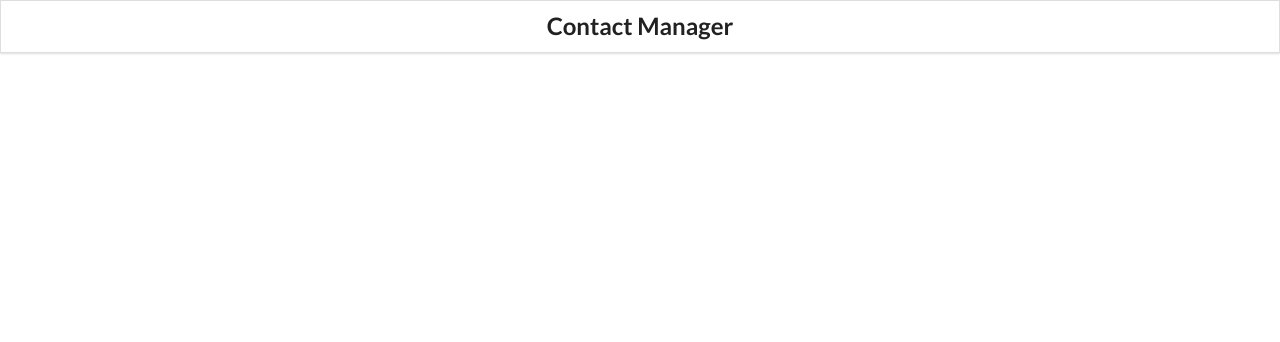
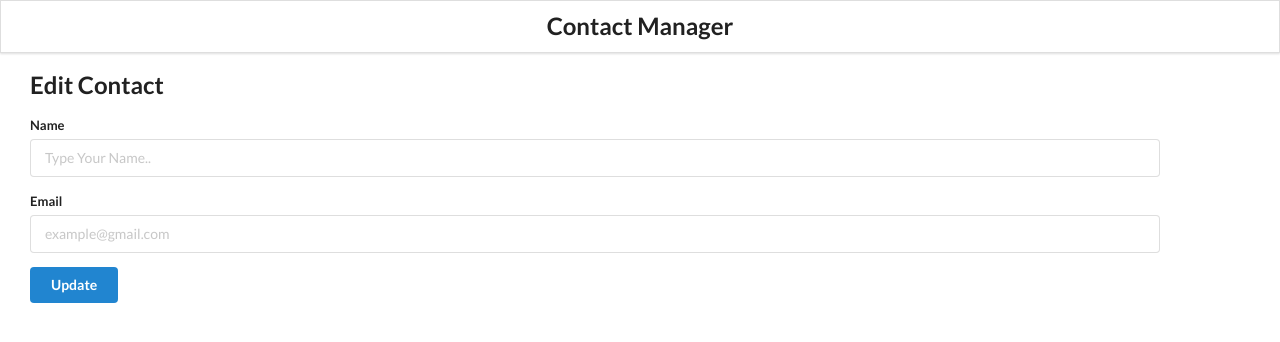
Before and after one commit to tanishnarang/Contact-app, a React (Create React App) app: page /edit in a window 1280 px wide. Before the commit this address had no page. Shown: the top 342 px of the page. Built offline with nearby package versions, Linux system fonts and the light colour scheme.

Commit message:
Editing contact in function

```diff
--- a/src/App.js
+++ b/src/App.js
@@ -5,12 +5,21 @@ import Header from "./component/Header";
 import AddContact from "./component/AddContact";
 import ContactList from "./component/ContactList";
 import ContactDetails from "./component/ContactDetails";
+import EditContact from "./component/EditContact";
 
 export default function App() {
   const LOCAL_STORAGE_KEY = "contacts";
   const [contacts, setContacts] = useState([]);
   const addContactHandler = (contact) => {
     setContacts([...contacts, { id: uuidv4(), ...contact }]);
+  };
+
+  const updateContactHandler = (updatedContact) => {
+    setContacts(
+      contacts.map((contact) =>
+        contact.id === updatedContact.id ? updatedContact : contact
+      )
+    );
   };
 
   const removeContactHandler = (id) => {
@@ -48,6 +57,13 @@ export default function App() {
             path="/add"
             element={<AddContact addContactHandler={addContactHandler} />}
           />
+
+          <Route
+            path="/edit"
+            element={
+              <EditContact updateContactHandler={updateContactHandler} />
+            }
+          />
           <Route path="/contact/:id" Component={ContactDetails} />
         </Routes>
       </Router>
--- a/src/component/ContactCard.js
+++ b/src/component/ContactCard.js
@@ -28,25 +28,39 @@ const ContactCard = ({ contact, clickHandler }) => {
   return (
     <div
       className="item flex items-center"
-      style={{ margin: "0 20px", padding: "15px 0" }}
+      style={{ margin: "0 20px", padding: "13px 0" }}
     >
       <img className="ui avatar image" src={user} alt="user" />
       <div className="content flex-grow pl-2">
         <Link to={`/contact/${id}`} state={{ contact }}>
-          <div className="header">{name}</div>
+          <div className="header" style={{ fontSize: "16px" }}>
+            {name}
+          </div>
           <div>{email}</div>
         </Link>
       </div>
       <div style={{ cursor: "pointer" }}>
         <i
           className="trash alternate outline icon ml-auto cursor-pointer"
-          style={{ color: "red", float: "right", marginRight: "30px" }}
+          style={{
+            color: "red",
+            float: "right",
+            marginRight: "30px",
+            fontSize: "20px",
+          }}
           onClick={handleDelete}
         ></i>
-        <i
-          className="edit alternate outline icon ml-auto cursor-pointer"
-          style={{ color: "blue", float: "right", marginRight: "10px" }}
-        ></i>
+        <Link to={`/edit`} state={{ contact: { id, name, email } }}>
+          <i
+            className="edit alternate outline icon ml-auto cursor-pointer"
+            style={{
+              color: "blue",
+              float: "right",
+              marginRight: "10px",
+              fontSize: "20px",
+            }}
+          ></i>
+        </Link>
       </div>
     </div>
   );
--- /dev/null
+++ b/src/component/EditContact.js
@@ -0,0 +1,58 @@
+import React, { useState } from "react";
+import { useLocation, useNavigate } from "react-router-dom";
+
+const EditContact = ({ updateContactHandler }) => {
+  const location = useLocation();
+  const navigate = useNavigate();
+
+  // Retrieve contact data from location state or set defaults
+  const { id, name, email } = location.state?.contact || {
+    id: "",
+    name: "",
+    email: "",
+  };
+
+  const [contact, setContact] = useState({ id, name, email });
+
+  const update = (e) => {
+    e.preventDefault();
+    if (contact.name === "" || contact.email === "") {
+      alert("All fields are mandatory");
+      return;
+    }
+
+    updateContactHandler(contact);
+    navigate("/");
+  };
+
+  return (
+    <div className="ui main" style={{ margin: "30px 120px 30px 30px" }}>
+      <h2>Edit Contact</h2>
+      <form className="ui form" onSubmit={update}>
+        <div className="field">
+          <label>Name</label>
+          <input
+            type="text"
+            name="name"
+            placeholder="Type Your Name.."
+            value={contact.name}
+            onChange={(e) => setContact({ ...contact, name: e.target.value })}
+          />
+        </div>
+        <div className="field">
+          <label>Email</label>
+          <input
+            type="email"
+            name="email"
+            placeholder="example@gmail.com"
+            value={contact.email}
+            onChange={(e) => setContact({ ...contact, email: e.target.value })}
+          />
+        </div>
+        <button className="ui button blue">Update</button>
+      </form>
+    </div>
+  );
+};
+
+export default EditContact;
```
